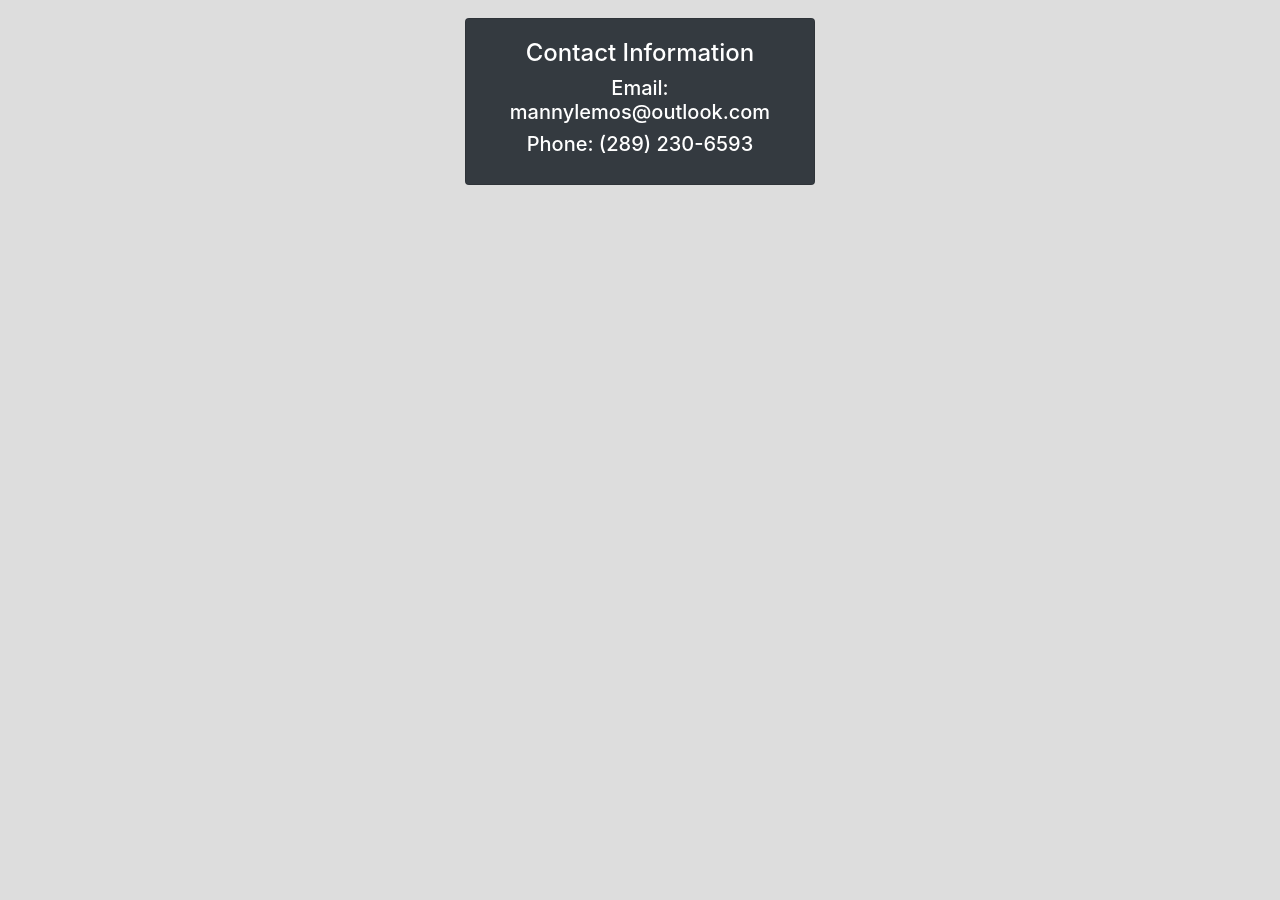
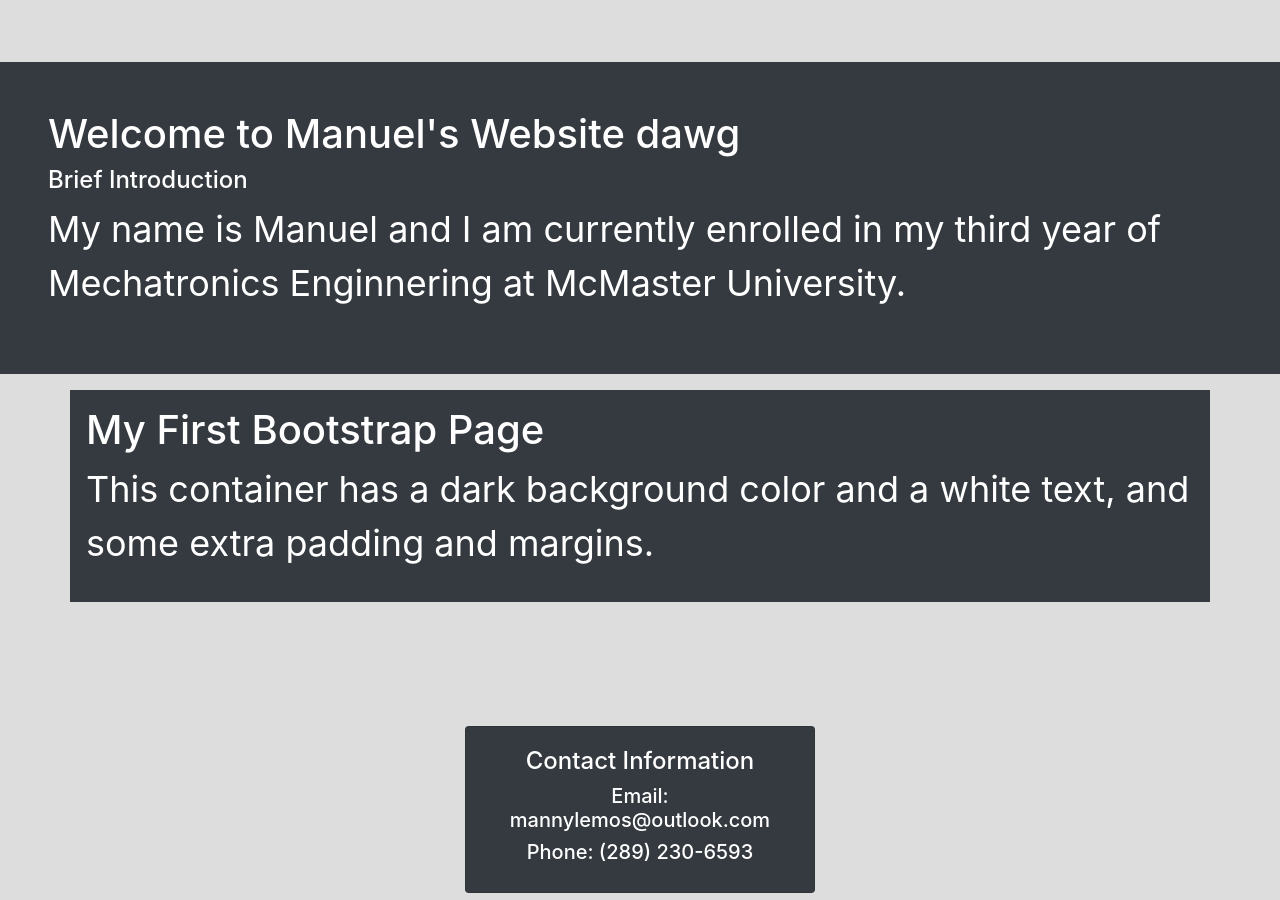
Before and after one commit to MannyLemos/MannyLemos.github.io, a Jekyll site: the page index.html, which Jekyll copies as it is, in a window 1280 px wide and 900 px high, scrolled down 804 px. Built offline with Jekyll 4.4.1, drawn with Linux system fonts in a browser that asks for light colours; nearby versions of some CDN libraries; a script that is not in the unit is left out; before the commit the page ends 1037 px from its top, so only the background shows below that.

Commit message:
Update index.html

```diff
--- a/index.html
+++ b/index.html
@@ -143,10 +143,6 @@ $.backstretch([
 	<br><br><br><br><br><br>
 </body>
 
-<style>
-body {
-font-size: 16px;
-</style>
 
 <body>
 <div id ="about">
@@ -155,6 +151,10 @@ font-size: 16px;
 	<h1>Welcome to Manuel's Website dawg</h1>
 	<h4>Brief Introduction</h4>
 	<p>My name is Manuel and I am currently enrolled in my third year of Mechatronics Enginnering at McMaster University.</p>
+</div>
+<div class="container p-3 my-3 bg-dark text-white">
+  <h1>My First Bootstrap Page</h1>
+  <p>This container has a dark background color and a white text, and some extra padding and margins.</p>
 </div>
 </body>
 
```
